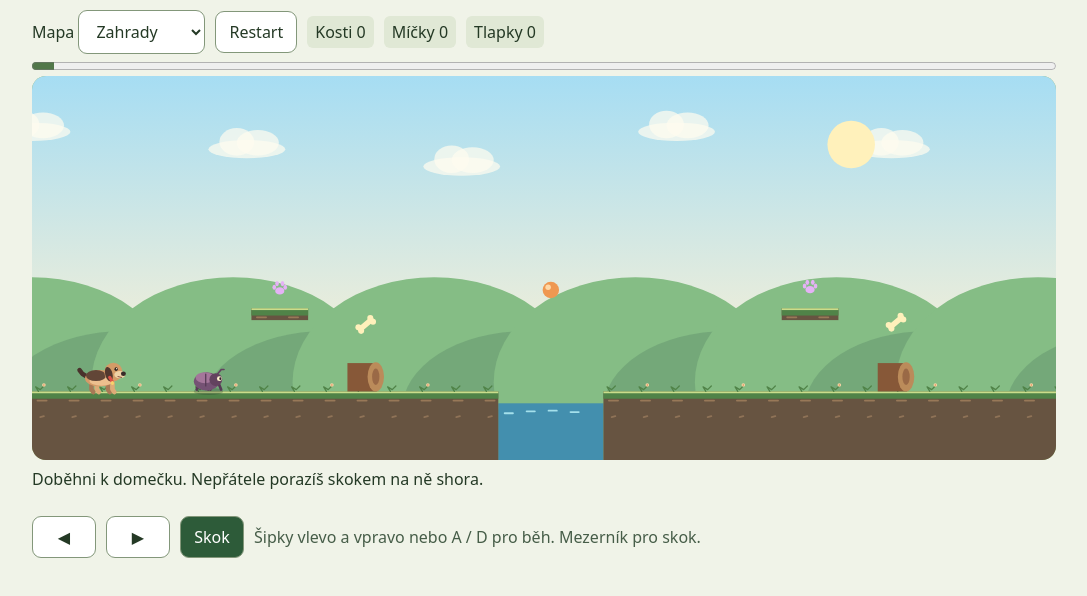
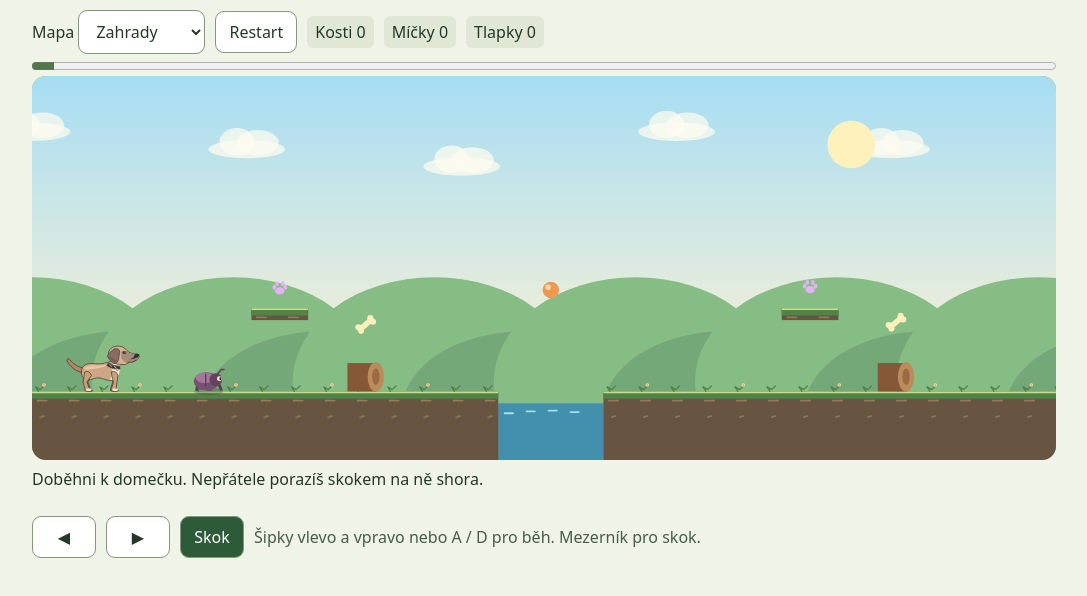
Before and after one commit to tomasluzar79-ctrl/game, a plain HTML site: page index.html in a window 1280 px wide. Shown: the part 82-678 px from the top of the page, without its empty margins (96-1183 px from the left). Drawn offline with Linux system fonts and the light colour scheme.

Commit message:
Překreslit animovanou Fíbí podle fotografie

```diff
--- a/index.html
+++ b/index.html
@@ -122,23 +122,63 @@ function drawEnemy(enemy,now){
  ctx.restore();
 }
 function drawDog(now){
- const gait=p.grounded&&p.vx?Math.sin(p.phase):0;
- const bob=p.grounded?(p.vx?Math.abs(gait)*2:Math.sin(now/220)):-3;
- ctx.save();ctx.translate(p.x+p.w/2,p.y+17-bob);ctx.scale(p.face,1);
- line([[-14,0],[-22,-5],[-25,-12+Math.sin(now/70)*4]],'#49322c',5);
- for(const [i,x] of [-12,-6,6,11].entries()){
-  const swing=p.grounded?gait*(i%2?5:-5):(i<2?5:-5);
-  line([[x,5],[x+swing,12],[x+swing+2,p.grounded?15:10]],i%2?'#ddab77':'#a87956',5);
- }
- ellipse(-3,0,16,9,'#d59a68');
- ellipse(-1,3,13,5,'#edbf8e');
- ellipse(-7,-3,11,6,'#624637');
- ellipse(12,-7,10,10,'#d39b67');
- ctx.save();ctx.translate(8,-9);ctx.rotate(gait*.22-.25);ellipse(-2,4,4,8,'#52382e');ctx.restore();
- ellipse(19,-4,6,4,'#eed1a5');ellipse(23,-5,2.7,2.5,'#382b29');
- ellipse(15,-10,1.8,2,'#302420');ellipse(15.5,-10.6,.65,.65,'#fff8e1');
- line([[17,-2],[21,-1]],'#8c5a48',1.1);
- line([[8,-1],[11,4]],'#db5148',3.5);ellipse(11,5,1.8,2.2,'#f6d36b');ctx.restore();
+ const running=p.grounded&&p.vx!==0;
+ const bob=running?Math.abs(Math.sin(p.phase))*2.6:Math.sin(now/340)*.45;
+ const rising=p.vy<0;
+ const shape=(path,fill,outline='#514034',width=.85)=>{
+  const outlinePath=new Path2D(path);
+  ctx.fillStyle=fill;ctx.fill(outlinePath);
+  if(outline){ctx.strokeStyle=outline;ctx.lineWidth=width;ctx.lineJoin='round';ctx.stroke(outlinePath);}
+ };
+ const leg=(x,phase,front,far)=>{
+  const stride=running?Math.sin(p.phase+phase):0;
+  const swing=p.grounded?stride*9:(front?(rising?8:3):(rising?-8:-4));
+  const lift=p.grounded?Math.max(0,Math.cos(p.phase+phase))*(running?5.5:0):(rising?8:4);
+  const knee=x+swing*.54+(front?1:-3);
+  const foot=x+swing;
+  const ankle=18-lift;
+  shape(
+   'M '+(x-3)+' -3 Q '+(x+2)+' -5 '+(x+4)+' 1 L '+(knee+2)+' 8 L '+(foot+2)+' '+(ankle-2)+
+   ' Q '+(foot+6)+' '+(ankle-1)+' '+(foot+4)+' '+ankle+' L '+(foot-2)+' '+ankle+
+   ' Q '+(foot-4)+' '+ankle+' '+(foot-3)+' '+(ankle-3)+' L '+(knee-2)+' 9 Z',
+   far?'#9b785f':'#cba17c'
+  );
+  ellipse(foot+1,ankle-1.55,3.15,1.35,far?'#ccb9a2':'#f4e7d4');
+ };
+ ctx.save();
+ ctx.translate(p.x+p.w/2,p.y+p.h-18);
+ ctx.scale(p.face,1);
+ ctx.translate(0,-bob);
+ if(!p.grounded)ctx.rotate(rising?-.13:.13);
+ ctx.save();
+ ctx.translate(-20,-6);ctx.rotate(Math.sin(now/(running?82:135))*(running?.26:.14));
+ shape('M 2 -1 C -7 -2 -11 -7 -15 -12 C -17 -14 -19 -12 -17 -9 C -14 -2 -6 4 1 4 Z','#b18564');
+ ctx.restore();
+ leg(-15,Math.PI,false,true);leg(12,0,true,true);
+ shape('M -23 -3 C -23 -11 -16 -13 -9 -12 C -1 -11 6 -13 12 -16 C 18 -14 20 -4 16 3 C 13 9 5 6 -1 4 C -9 2 -11 7 -17 5 C -22 4 -23 1 -23 -3 Z','#cda783');
+ shape('M -20 -8 C -11 -12 -3 -9 6 -11 C 2 -7 -9 -6 -19 -5 Z','#e6c5a0',null);
+ shape('M 8 -10 C 12 -12 15 -15 17 -15 C 20 -11 20 -4 17 2 C 15 7 11 7 8 5 C 12 2 13 -4 8 -10 Z','#f5e8d5',null);
+ leg(-16,0,false,false);leg(13,Math.PI,true,false);
+ ctx.save();
+ ctx.translate(13,-12);
+ ctx.rotate(running?Math.sin(p.phase)*.045:Math.sin(now/460)*.035);
+ shape('M -6 -1 Q -1 3 6 3 L 6 6 Q -1 7 -8 2 Z','#29353a');
+ line([[-5,1],[-3,3]],'#ac735b',1.3);
+ line([[0,3],[2,5]],'#cc9d74',1.3);
+ ellipse(3,7,1.15,1.5,'#b9a58f');
+ shape('M -5 -7 C -8 -13 -4 -19 4 -19 C 10 -19 13 -16 16 -12 Q 20 -10 26 -9 Q 29 -7 26 -4 Q 23 -1 17 -1 Q 12 3 6 1 Q -1 1 -5 -7 Z','#d6b191');
+ shape('M 8 -13 Q 13 -15 16 -11 Q 21 -9 27 -9 L 26 -4 Q 21 0 14 0 Q 10 -2 8 -5 Z','#a78b78',null);
+ shape('M 17 -4 Q 22 -4 26 -6 Q 30 -9 26 -10 Q 23 -11 22 -8 Q 22 -6 17 -4 Z','#303239',null);
+ line([[15,-1],[20,-1],[24,-3]],'#54433d',1);
+ ellipse(11.5,-11.9,2.2,1.65,'#43362e');ellipse(12.1,-12.4,.62,.55,'#fff1db');
+ ctx.save();
+ ctx.translate(1,-14);
+ ctx.rotate(running?Math.sin(p.phase)*.13:(!p.grounded?-.18:0));
+ shape('M 0 -2 C 4 -3 6 -1 5 3 C 4 8 4 13 0 14 C -3 14 -6 10 -8 6 C -8 3 -4 0 0 -2 Z','#876e61');
+ shape('M -7 6 Q -2 7 1 11 Q 1 14 -2 12 Z','#725b52',null);
+ ctx.restore();
+ ctx.restore();
+ ctx.restore();
 }
 function drawItem(item,now){
  const {x,type}=item,y=item.y+Math.sin(now/180+x)*3;
```
